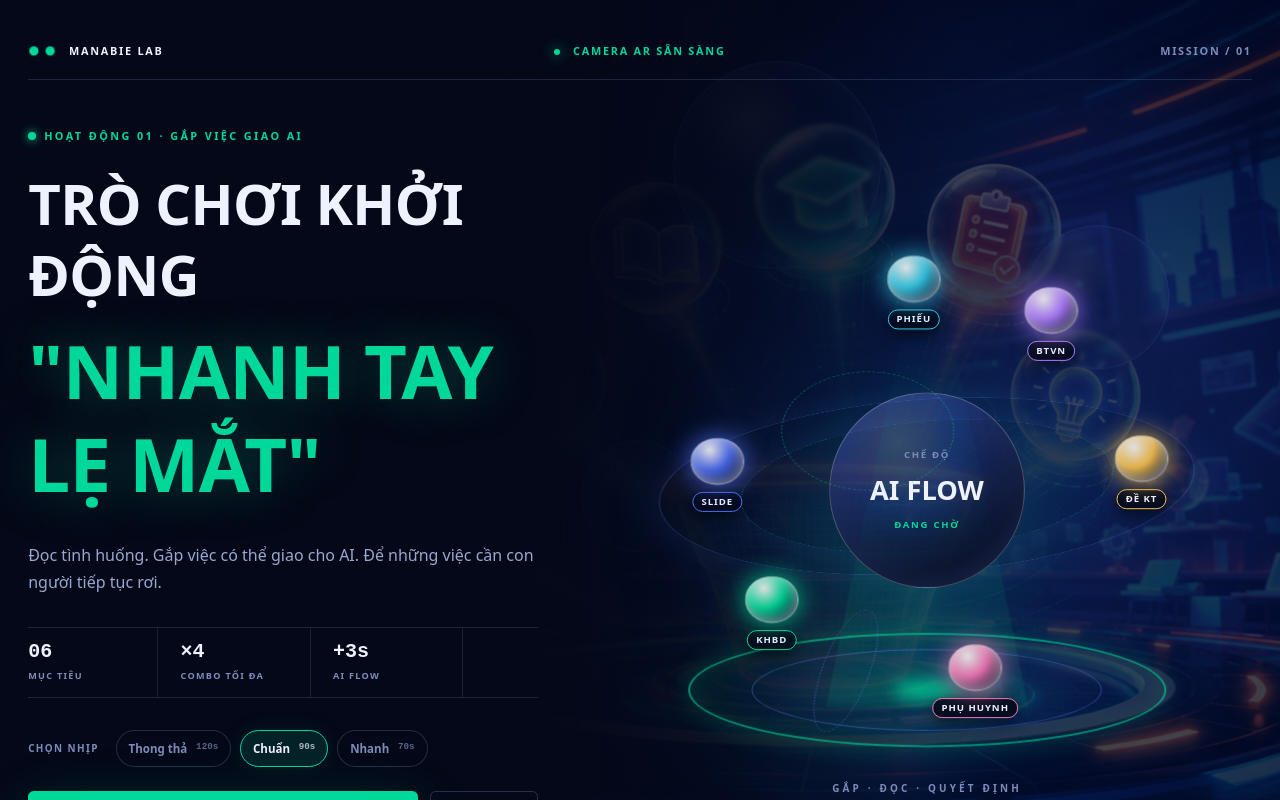
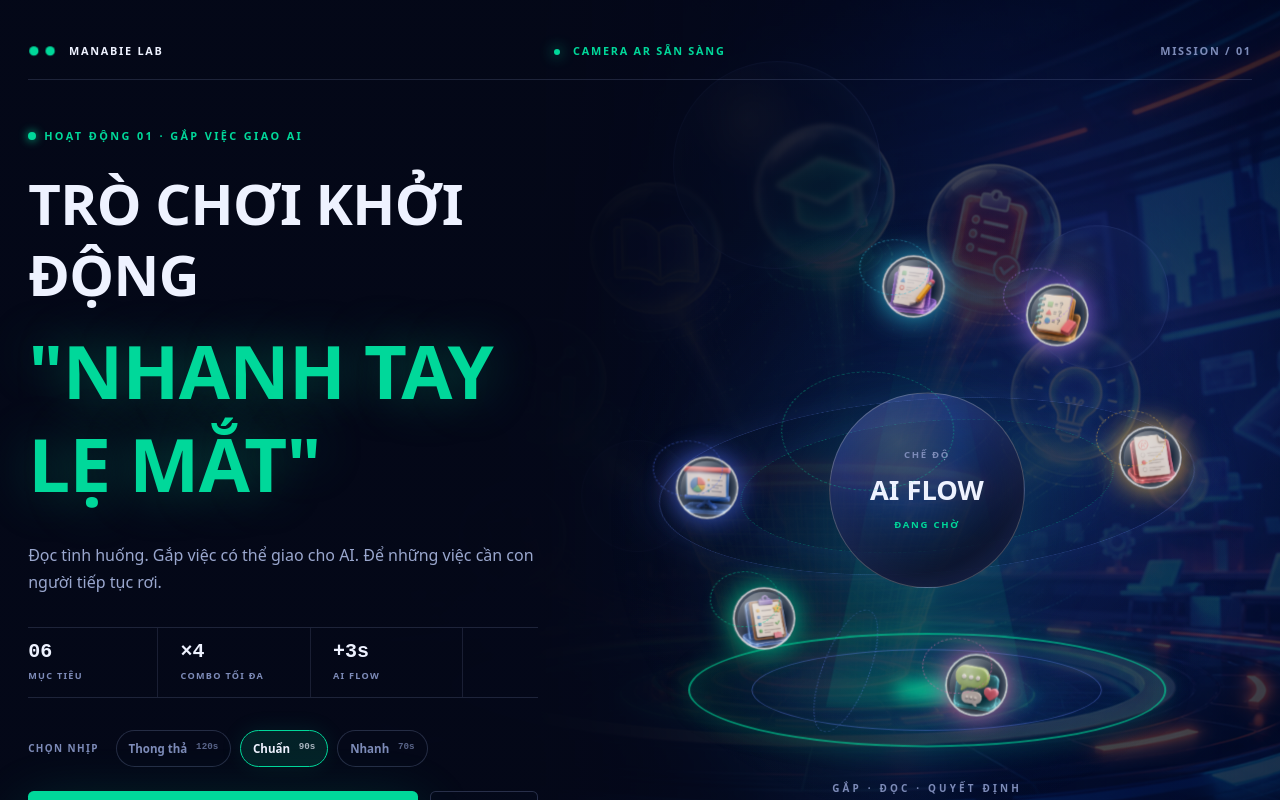
Before and after one commit to kkhmn4/game-ar-gap-nhiem-vu-demo-manabie, a React (Vite) app: page / in a window 1280 px wide. Built offline with nearby package versions, Linux system fonts and the light colour scheme.

Commit message:
Use exact 3D task balls from game screen on Intro screen, orbiting around AI Flow core with clean icon graphics and no text labels

```diff
--- a/src/App.tsx
+++ b/src/App.tsx
@@ -372,31 +372,25 @@ function Intro({
             <div className="reactor-halo halo-two" />
             <div className="reactor-scan" />
 
-            {/* 6 Quả cầu công việc chuyển động xoay quanh tâm AI Flow */}
+            {/* 6 Quả cầu 3D công việc (lấy trực tiếp từ game) chuyển động xoay quanh tâm AI Flow, không có chữ */}
             <div className="orbit-container">
-              <div className="orb-task orb-khbd" style={{ '--angle': '0deg', '--dist': '200px', '--speed': '14s' } as React.CSSProperties}>
-                <span className="orb-sphere" />
-                <span className="orb-label">KHBD</span>
+              <div className="orb-task orb-khbd" title="Tạo kế hoạch bài dạy" style={{ '--angle': '0deg', '--dist': '210px', '--speed': '14s' } as React.CSSProperties}>
+                <div className="orb-sphere icon-khbd" />
               </div>
-              <div className="orb-task orb-slide" style={{ '--angle': '60deg', '--dist': '210px', '--speed': '16s' } as React.CSSProperties}>
-                <span className="orb-sphere" />
-                <span className="orb-label">SLIDE</span>
+              <div className="orb-task orb-slide" title="Tạo slide bài giảng" style={{ '--angle': '60deg', '--dist': '220px', '--speed': '16.5s' } as React.CSSProperties}>
+                <div className="orb-sphere icon-slide" />
               </div>
-              <div className="orb-task orb-phieu" style={{ '--angle': '120deg', '--dist': '195px', '--speed': '13.5s' } as React.CSSProperties}>
-                <span className="orb-sphere" />
-                <span className="orb-label">PHIẾU</span>
+              <div className="orb-task orb-phieu" title="Thiết kế phiếu học tập" style={{ '--angle': '120deg', '--dist': '200px', '--speed': '13.5s' } as React.CSSProperties}>
+                <div className="orb-sphere icon-phieu" />
               </div>
-              <div className="orb-task orb-btvn" style={{ '--angle': '180deg', '--dist': '205px', '--speed': '15.5s' } as React.CSSProperties}>
-                <span className="orb-sphere" />
-                <span className="orb-label">BTVN</span>
+              <div className="orb-task orb-btvn" title="Tạo bài tập về nhà" style={{ '--angle': '180deg', '--dist': '215px', '--speed': '15.5s' } as React.CSSProperties}>
+                <div className="orb-sphere icon-btvn" />
               </div>
-              <div className="orb-task orb-dekt" style={{ '--angle': '240deg', '--dist': '215px', '--speed': '17s' } as React.CSSProperties}>
-                <span className="orb-sphere" />
-                <span className="orb-label">ĐỀ KT</span>
+              <div className="orb-task orb-dekt" title="Thiết kế đề kiểm tra" style={{ '--angle': '240deg', '--dist': '225px', '--speed': '17.5s' } as React.CSSProperties}>
+                <div className="orb-sphere icon-dekt" />
               </div>
-              <div className="orb-task orb-phuhuynh" style={{ '--angle': '300deg', '--dist': '200px', '--speed': '14.5s' } as React.CSSProperties}>
-                <span className="orb-sphere" />
-                <span className="orb-label">PHỤ HUYNH</span>
+              <div className="orb-task orb-phuhuynh" title="Giao tiếp với phụ huynh" style={{ '--angle': '300deg', '--dist': '205px', '--speed': '14.5s' } as React.CSSProperties}>
+                <div className="orb-sphere icon-phuhuynh" />
               </div>
             </div>
 
--- a/src/index.css
+++ b/src/index.css
@@ -130,29 +130,44 @@ body {
 }
 
 .orb-sphere {
-  width: 58px;
-  height: 58px;
+  position: relative;
+  width: 68px;
+  height: 68px;
   border-radius: 50%;
-  background: radial-gradient(circle at 35% 25%, rgba(255, 255, 255, 0.95), var(--orb-color, var(--mint)) 42%, #0a1432 88%);
-  box-shadow: 0 0 28px var(--orb-color, var(--mint)), inset 0 0 14px rgba(255, 255, 255, 0.6);
-  border: 1.5px solid rgba(255, 255, 255, 0.7);
+  background-image: url('/assets/mission-icon-atlas-v2.png');
+  background-size: 400% 400%;
+  border: 2px solid rgba(255, 255, 255, 0.85);
+  box-shadow: 0 0 32px var(--orb-color, var(--mint)), inset 0 0 16px rgba(255, 255, 255, 0.6);
   animation: orb-pulse 2.8s ease-in-out infinite alternate;
+  isolation: isolate;
 }
 
-.orb-label {
-  margin-top: 5px;
-  padding: 2px 8px;
-  border-radius: 999px;
-  background: rgba(5, 10, 28, 0.92);
-  border: 1.5px solid var(--orb-color, var(--mint));
-  color: var(--chalk);
-  font-family: var(--display);
-  font-size: 0.6rem;
-  font-weight: 900;
-  letter-spacing: 0.1em;
-  white-space: nowrap;
-  box-shadow: 0 4px 16px rgba(0, 0, 0, 0.6);
+.orb-sphere::before {
+  content: '';
+  position: absolute;
+  inset: 3px;
+  border-radius: 50%;
+  background: radial-gradient(circle at 35% 25%, rgba(255, 255, 255, 0.6), transparent 60%);
+  pointer-events: none;
 }
+
+.orb-sphere::after {
+  content: '';
+  position: absolute;
+  inset: -6px;
+  border-radius: 50%;
+  border: 1px dashed var(--orb-color, var(--mint));
+  opacity: 0.7;
+  animation: reactor-turn 10s linear infinite;
+  pointer-events: none;
+}
+
+.icon-khbd { background-position: 0% 0%; }
+.icon-slide { background-position: 33.333% 0%; }
+.icon-phieu { background-position: 66.666% 0%; }
+.icon-btvn { background-position: 100% 0%; }
+.icon-dekt { background-position: 0% 33.333%; }
+.icon-phuhuynh { background-position: 33.333% 33.333%; }
 
 .orb-khbd { --orb-color: #00d89a; }
 .orb-slide { --orb-color: #4c6df0; }
```
